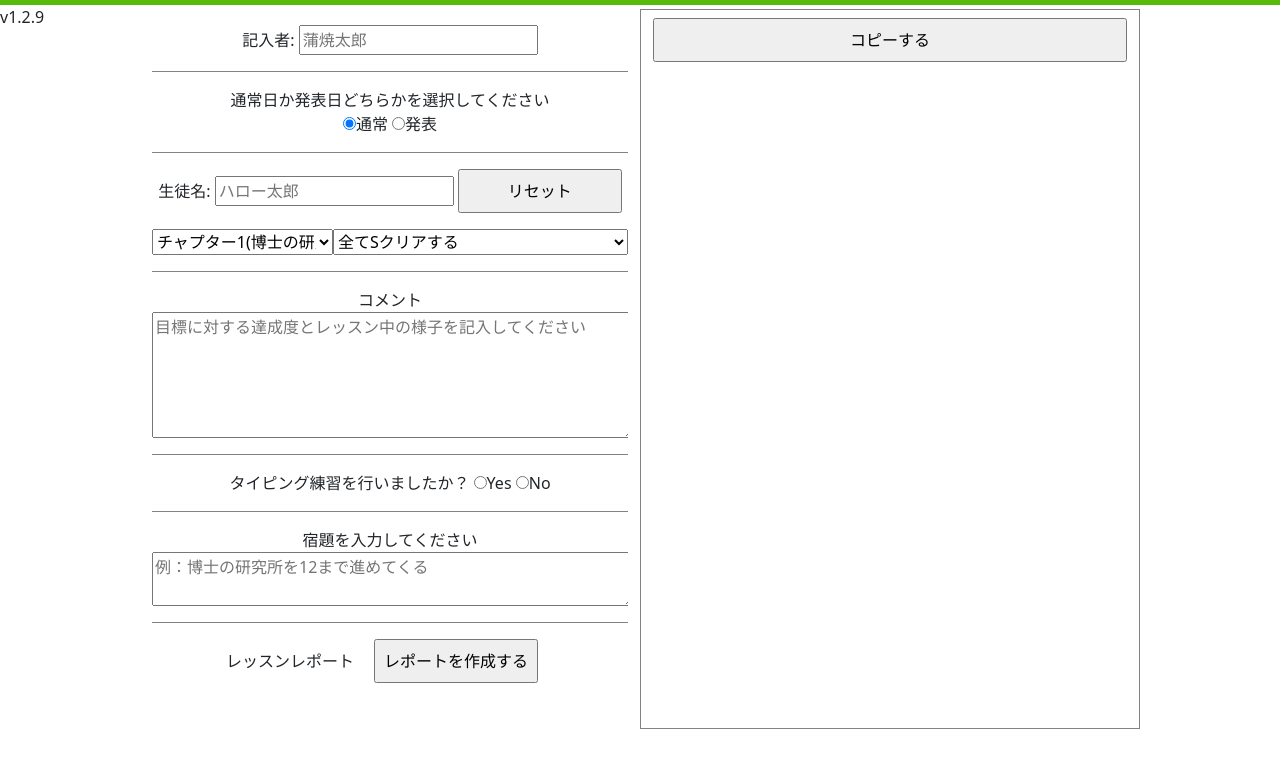
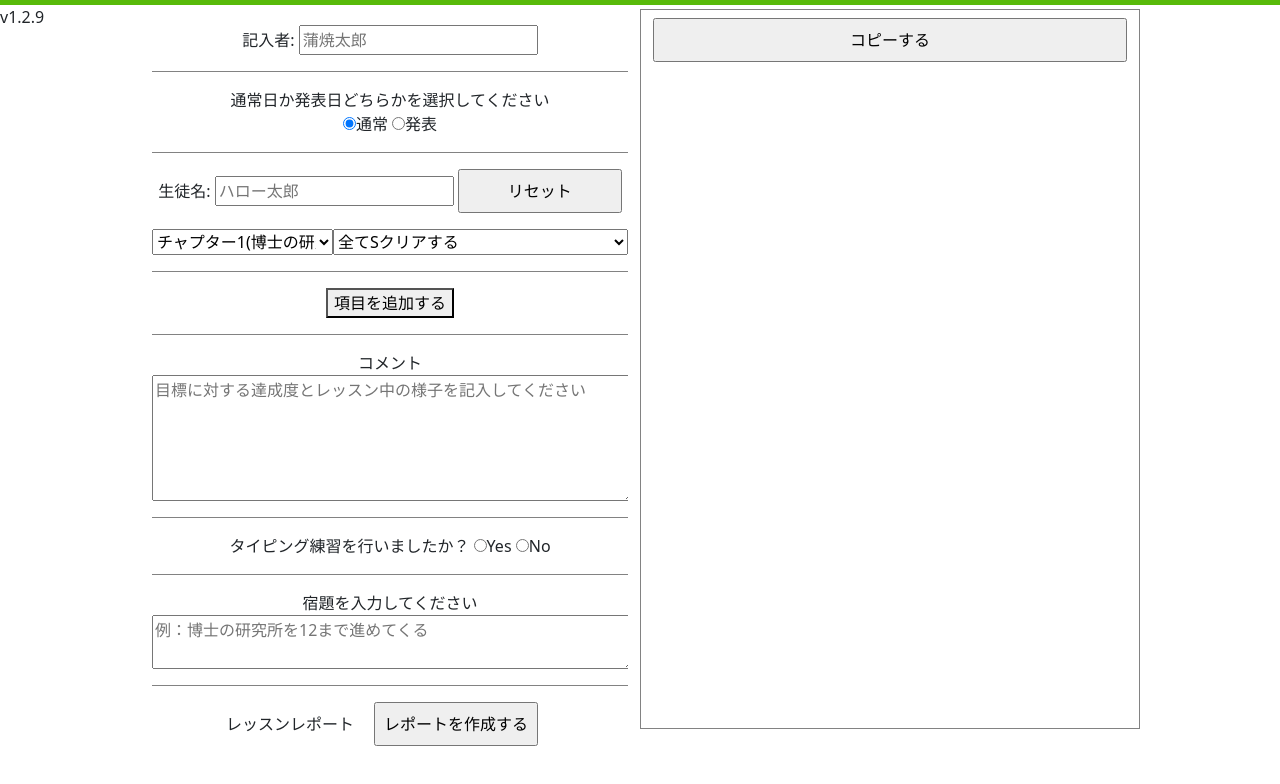
Before and after one commit to hallo-systems/lms-message, a plain HTML site: page index.html in a window 1280 px wide. Both pictures are taken after a click on the radio button 349 px from the left and 123 px from the top of the page. Drawn offline with nearby package versions, Linux system fonts and the light colour scheme.

Commit message:
新機能追加

```diff
--- a/index.html
+++ b/index.html
@@ -68,6 +68,14 @@
                             </select>
                         </div>
                         <div class="line">
+                            <div id="insert-items">
+
+                            </div>
+                            <p class="gap">
+                                <button type="button" class="submit" onclick="insertHandler()">項目を追加する</button>
+                            </p>
+                        </div>
+                        <div class="line">
                             <p class="gap">
                                 <label for="comment" class="d-block">コメント</label>
                                 <textarea name="comment" id="comment" cols="50" rows="5" placeholder="目標に対する達成度とレッスン中の様子を記入してください"></textarea>
--- a/script.js
+++ b/script.js
@@ -29,6 +29,24 @@ function typingHandler(typing) {
     }else{
         document.getElementById("typing-comment").style.display = "none";
     }
+}
+let addCount = 0;
+function insertHandler() {
+    addCount++;
+    const item = `
+    <select name="" id="insert-item-${addCount}">
+        <option value="">選択してください</option>
+        <option value="typing">タイピング練習</option>
+        <option value="mission">ミッションモード</option>
+        <option value="time-attack">タイムアタック</option>
+        <option value="challenge">チャレンジモード</option>
+        <option value="adovance">アドバンスモード</option>
+        <option value="create">クリエイトモード</option>
+    </select>`
+    const text = `<textarea name="comment" id="comment-${addCount}" cols="50" rows="3" placeholder="上記の様子を記入してください"></textarea>`
+    const insert = document.getElementById("insert-items")
+    insert.insertAdjacentHTML('beforeend', item);
+    insert.insertAdjacentHTML('beforeend', text);
 }
 
 
```
